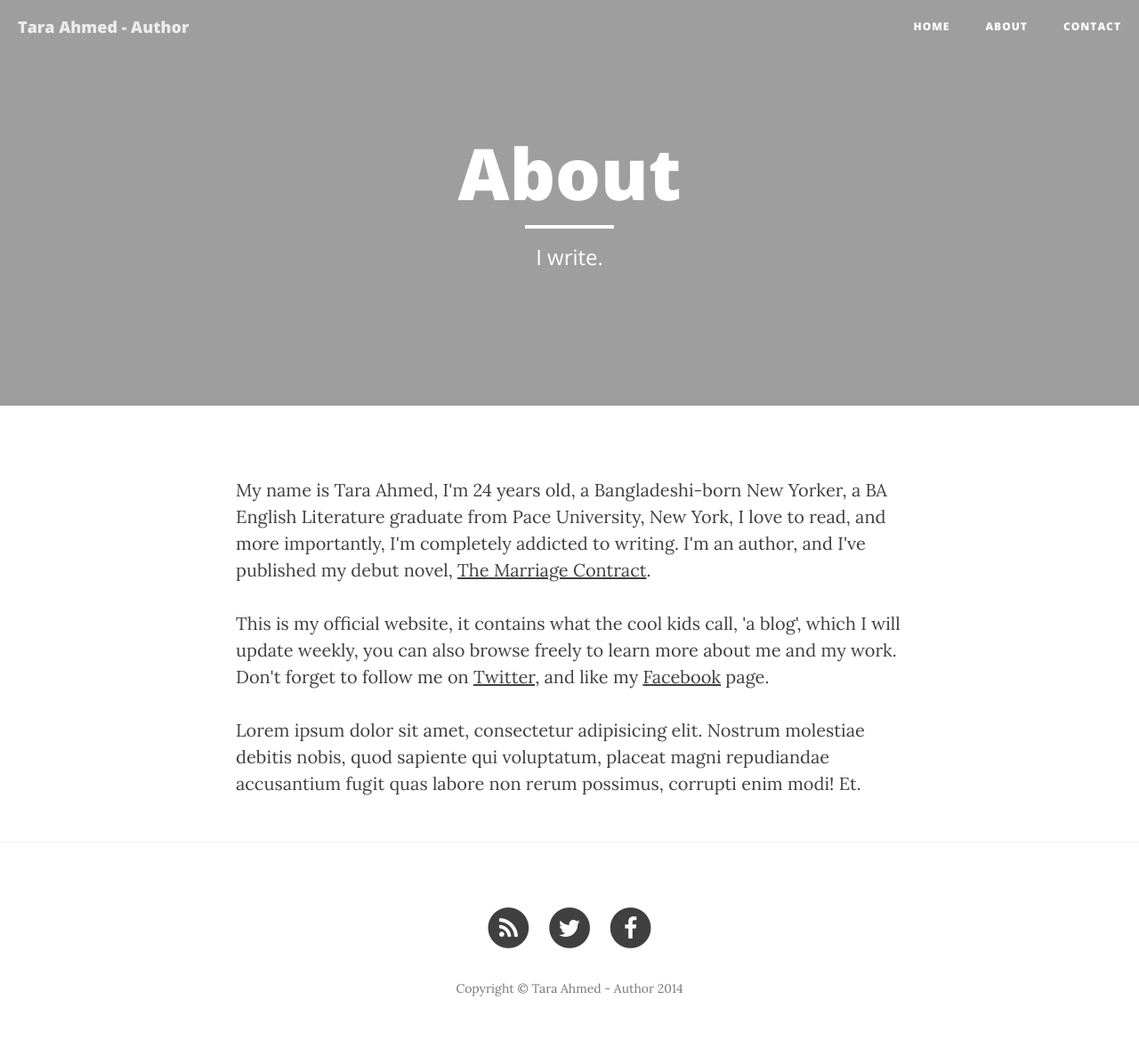
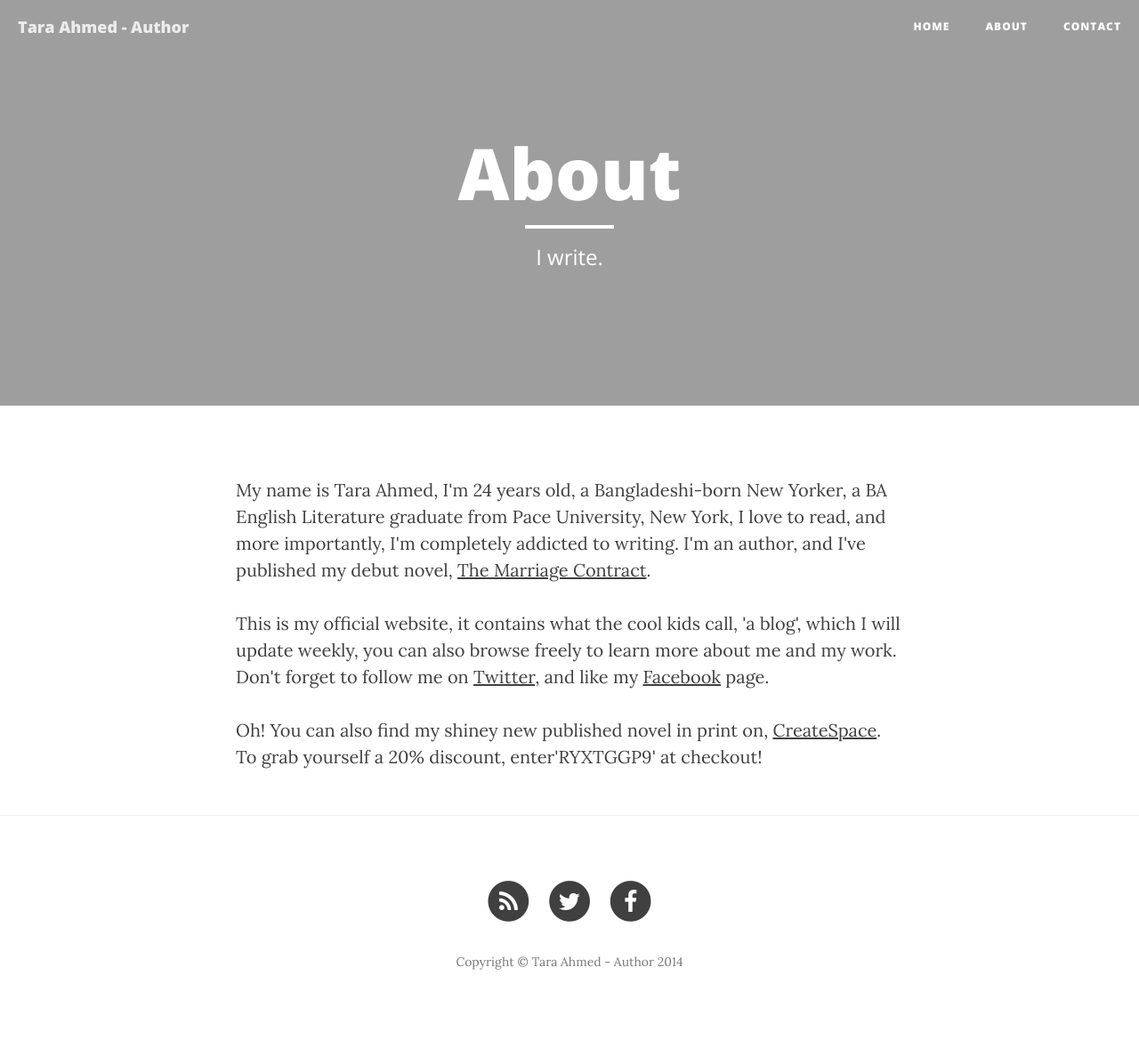
Before and after one commit to taraahmed/taraahmed.github.io, a Jekyll site: the page built from about.html, in a window 1280 px wide. Shown: the whole page at 89% size. Built offline with Jekyll 4.4.1, drawn with Linux system fonts in a browser that asks for light colours; nearby versions of some CDN libraries; after the commit the page ends 1157 px from its top, so only the background shows below that.

Commit message:
About page 100% complete

```diff
--- a/about.html
+++ b/about.html
@@ -9,4 +9,4 @@ header-img: "img/about-bg.jpg"
 
 <p>This is my official website, it contains what the cool kids call, 'a blog', which I will update weekly, you can also browse freely to learn more about me and my work. Don't forget to follow me on <a href="http://twitter.com/authortaraahmed">Twitter</a>, and like my <a href="http://facebook.com/authortaraahmed">Facebook</a> page.</p>
 
-<p>Lorem ipsum dolor sit amet, consectetur adipisicing elit. Nostrum molestiae debitis nobis, quod sapiente qui voluptatum, placeat magni repudiandae accusantium fugit quas labore non rerum possimus, corrupti enim modi! Et.</p>
+<p>Oh! You can also find my shiney new published novel in print on, <a href="http://createspace.com./5051416">CreateSpace</a>. To grab yourself a 20% discount, enter'RYXTGGP9' at checkout! </p>
```
